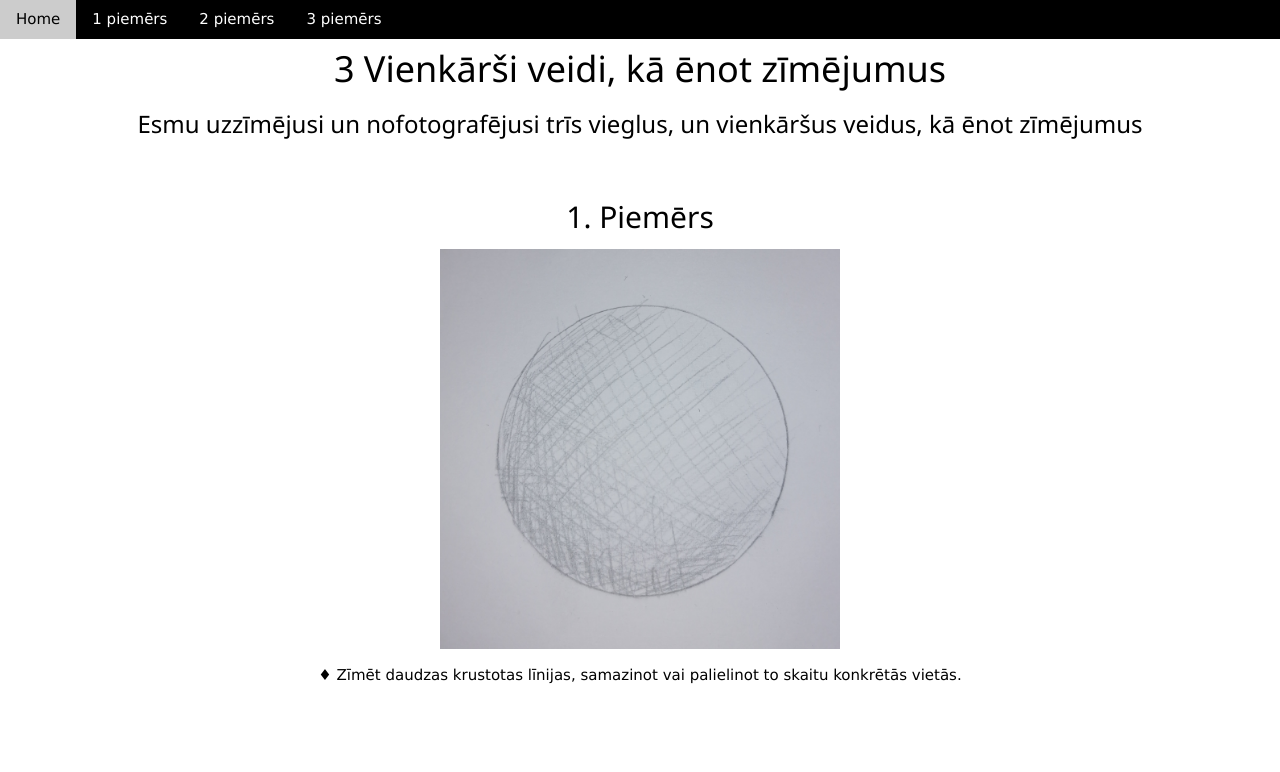
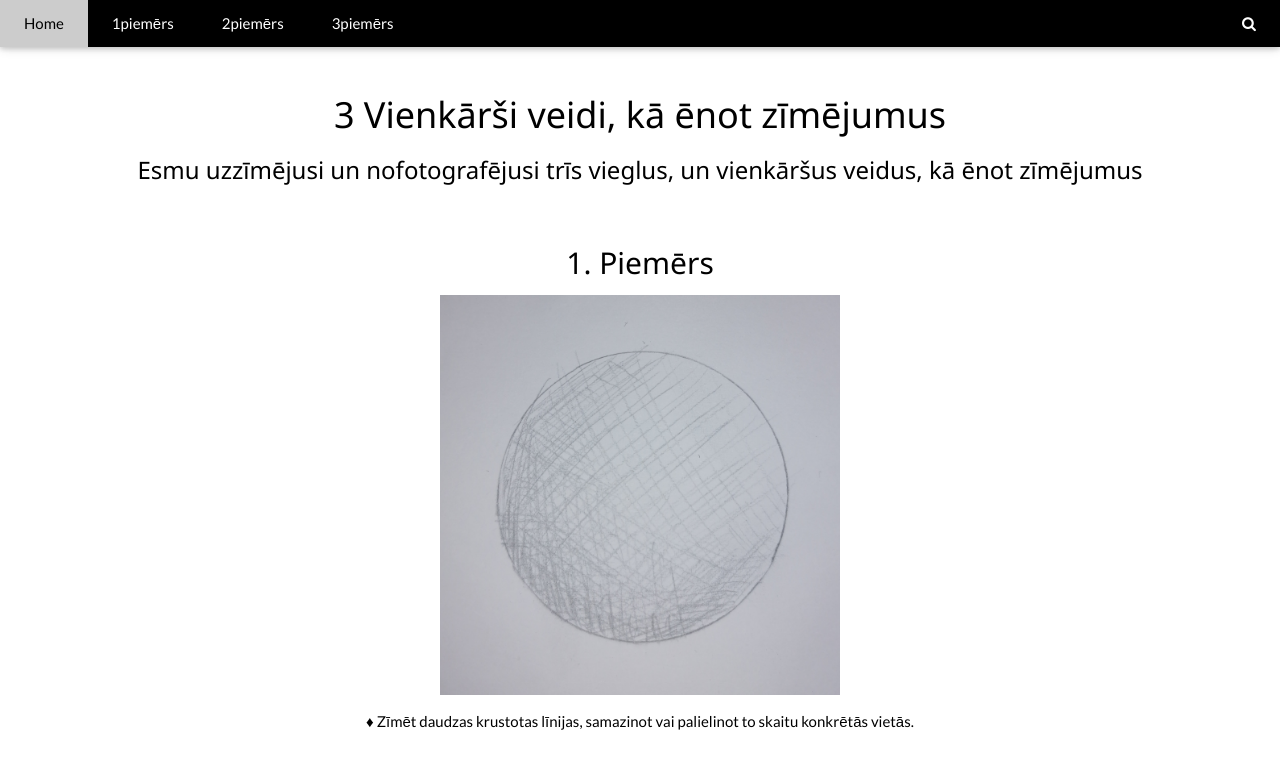
Before and after one commit to eprodniece/eprodniece.github.io, a plain HTML site: page zimesana2/zimesana-2.html in a window 1280 px wide. Shown: the top 772 px of the page. Drawn offline with nearby package versions, Linux system fonts and the light colour scheme.

Commit message:
Update zimesana-2.html

```diff
--- a/zimesana2/zimesana-2.html
+++ b/zimesana2/zimesana-2.html
@@ -1,19 +1,40 @@
 <!DOCTYPE html>
 <html lang="en">
+<title>W3.CSS Template</title>
 <meta charset="UTF-8">
-<title>3 Vienkārši veidi, kā ēnot zīmējumus</title>
-<meta name="viewport" content="width=device-width,initial-scale=1">
+<meta name="viewport" content="width=device-width, initial-scale=1">
 <link rel="stylesheet" href="https://www.w3schools.com/w3css/4/w3.css">
-<script src="https://www.w3schools.com/lib/w3.js"></script>
+<link rel="stylesheet" href="https://fonts.googleapis.com/css?family=Lato">
+<link rel="stylesheet" href="https://cdnjs.cloudflare.com/ajax/libs/font-awesome/4.7.0/css/font-awesome.min.css">
+<style>
+body {font-family: "Lato", sans-serif}
+.mySlides {display: none}
+</style>
 <body>
 
-<!-- Navigation (Stays on Top) -->
-<div class="w3-top w3-bar w3-black">
-<a href="#home" class="w3-bar-item w3-button">Home</a>
-<a href="#1piemērs" class="w3-bar-item w3-button">1 piemērs</a>
-<a href="#2piemērs" class="w3-bar-item w3-button">2 piemērs</a>
-<a href="#3piemērs" class="w3-bar-item w3-button">3 piemērs</a>
+<!-- Navbar -->
+<div class="w3-top">
+  <div class="w3-bar w3-black w3-card">
+    <a class="w3-bar-item w3-button w3-padding-large w3-hide-medium w3-hide-large w3-right" href="javascript:void(0)" onclick="myFunction()" title="Toggle Navigation Menu"><i class="fa fa-bars"></i></a>
+    <a href="#Home" class="w3-bar-item w3-button w3-padding-large">Home</a>
+    <a href="#1piemērs" class="w3-bar-item w3-button w3-padding-large w3-hide-small">1piemērs</a>
+    <a href="#2piemērs" class="w3-bar-item w3-button w3-padding-large w3-hide-small">2piemērs</a>
+    <a href="#3piemērs" class="w3-bar-item w3-button w3-padding-large w3-hide-small">3piemērs</a>
+    <a href="javascript:void(0)" class="w3-padding-large w3-hover-red w3-hide-small w3-right"><i class="fa fa-search"></i></a>
+  </div>
 </div>
+
+<!-- Navbar on small screens (remove the onclick attribute if you want the navbar to always show on top of the content when clicking on the links) -->
+<div id="navDemo" class="w3-bar-block w3-black w3-hide w3-hide-large w3-hide-medium w3-top" style="margin-top:46px">
+  <a href="#Home" class="w3-bar-item w3-button w3-padding-large" onclick="myFunction()">Home</a>
+  <a href="#1piemērs" class="w3-bar-item w3-button w3-padding-large" onclick="myFunction()">BAND</a>
+  <a href="#2piemērs" class="w3-bar-item w3-button w3-padding-large" onclick="myFunction()">TOUR</a>
+  <a href="#3piemērs" class="w3-bar-item w3-button w3-padding-large" onclick="myFunction()">CONTACT</a>
+</div>
+
+<!-- Page content -->
+<div class="w3-content" style="max-width:2000px;margin-top:46px">
+
 
 <!-- Start Content HOME-->
 
```
